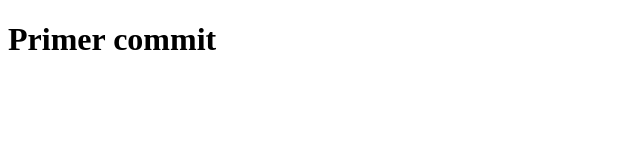
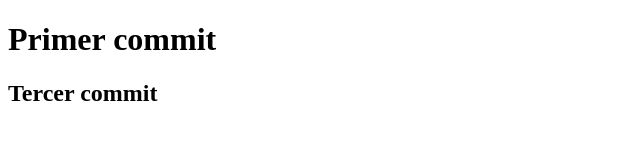
Before and after one commit to Camizamora/github, a plain HTML site: page index.html in a window 1280 px wide. Shown: the whole page, without its empty margins (0-640 px from the left). Drawn offline with Linux system fonts and the light colour scheme.

Commit message:
tercer commit

```diff
--- a/index.html
+++ b/index.html
@@ -9,5 +9,6 @@
 </head>
 <body>
     <h1>Primer commit</h1>
+    <h2>Tercer commit</h2>
 </body>
 </html>
```
